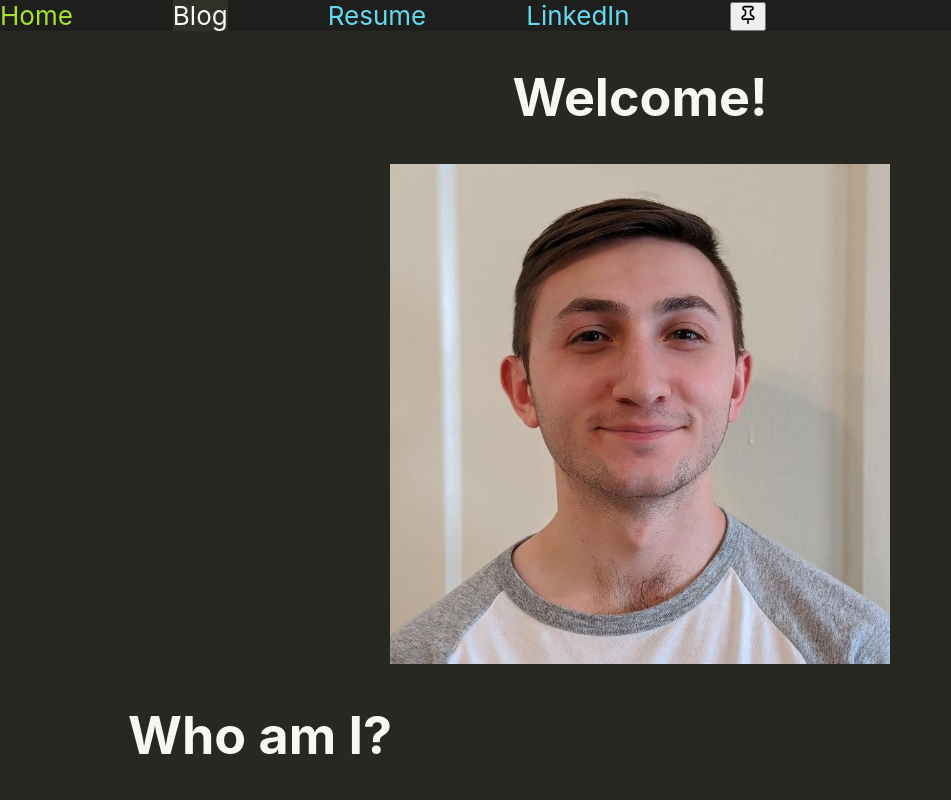
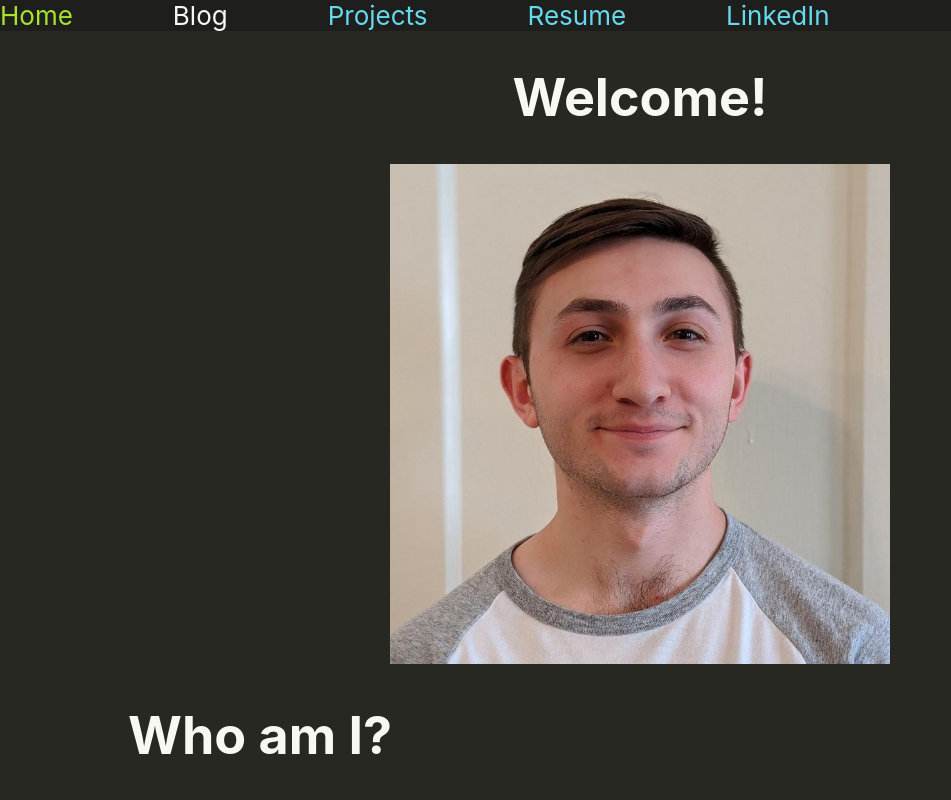
Before and after one commit to zachDiaks/Website, a React (Create React App) app: page /#/ in a window 1280 px wide. Shown: the top 800 px of the page, without its empty margins (0-951 px from the left). Built offline with nearby package versions, Linux system fonts and the light colour scheme.

Commit message:
Update Blog dropdown behavior

```diff
--- a/src/components/Toolbar.css
+++ b/src/components/Toolbar.css
@@ -15,6 +15,13 @@
 
 .BlogDropdown {
     display: flex;
+    background-color: var(--toolbar-color);
+    flex-direction: column;
+    gap: 10px;
+}
+
+.BlogDropdown-Expanded {
+    display: flex;
     background-color: var(--dropdown-bg-color);
     flex-direction: column;
     gap: 10px;
--- a/src/components/Toolbar.jsx
+++ b/src/components/Toolbar.jsx
@@ -1,18 +1,9 @@
-import React, { useState } from "react";
+import{ useState } from "react";
 import { Link } from "react-router-dom";
-import { motion, AnimatePresence } from "framer-motion";
-import { Pin, PinOff, Menu } from "lucide-react";
 import { BlogList } from "../utils/constants";
 import "./Toolbar.css";
 
 const Toolbar = () => {
-  const [pinned, setPinned] = useState(true);
-  const [open, setOpen] = useState(true);
-
-  const togglePin = () => setPinned(!pinned);
-  const toggleOpen = () => {
-    if (!pinned) setOpen(!open);
-  };
 
   const [showBlogDropdown, setShowBlogDropdown] = useState(false)
 
@@ -23,59 +14,46 @@ const Toolbar = () => {
     return linkList
   }
 
+  const handleMouseover = (shouldSet) => {
+    /**
+     * On mouseover:
+     *  1) When entering, set new background to make the bloglist more visible
+     *  2) When exiting, restore background
+     *  3) Either expand or destroy the dropdown by setting the div's state
+     */
+    const targetElement = document.querySelector(".BlogLinkDiv")
+    if (shouldSet && targetElement) {
+      targetElement.classList.remove('BlogDropdown')
+      targetElement.classList.add('BlogDropdown-Expanded')
+    } else if(targetElement) {
+      targetElement.classList.remove('BlogDropdown-Expanded')
+      targetElement.classList.add('BlogDropdown')
+    }
+    setShowBlogDropdown(shouldSet)
+  }
+
   return (
     <div className="Toolbar relative">
-      {/* Expanded menu */}
-      <AnimatePresence>
-        {open && (
-          <motion.div
-            initial={{ opacity: 0, y: -10 }}
-            animate={{ opacity: 1, y: 0 }}
-            exit={{ opacity: 0, y: -100 }}
-            transition={{ duration: 0.25 }}
-            className="bg-gray-800 text-white shadow-md rounded-b-2xl px-6 py-3"
-          >
+
       <div className="ToolbarLink flex justify-center gap-6">
         <Link to="/">Home</Link>
         <div
-                className="BlogDropdown ToolbarLink"
-                onMouseEnter={() => setShowBlogDropdown(true)}
-                onMouseLeave={() => setShowBlogDropdown(false)}
+          className="BlogLinkDiv BlogDropdown ToolbarLink"
+          onMouseEnter={() => handleMouseover(true)}
+          onMouseLeave={() => handleMouseover(false)}
         >
           Blog
           {showBlogDropdown && (
             renderBlogList(BlogList)
           )}
         </div>
+        <a href="https://github.com/zachDiaks">Projects</a>
         <a href="https://github.com/zachDiaks/Website/blob/main/src/resources/resume.pdf">
           Resume
         </a>
         <a href="https://www.linkedin.com/in/zachary-diaks/">LinkedIn</a>
       </div>
-          </motion.div>
-        )}
-      </AnimatePresence>
 
-      {/* Floating control buttons (always visible) */}
-      <div className="absolute top-2 right-2 flex gap-2 z-50">
-        <button
-          onClick={togglePin}
-          className="p-2 rounded-full hover:bg-gray-800 text-white bg-gray-700 transition"
-          title={pinned ? "Unpin toolbar" : "Pin toolbar"}
-        >
-          {pinned ? <Pin size={20} /> : <PinOff size={20} />}
-        </button>
-
-        {!pinned && (
-          <button
-            onClick={toggleOpen}
-            className="p-2 rounded-full hover:bg-gray-800 text-white bg-gray-700 transition"
-            title={open ? "Collapse toolbar" : "Expand toolbar"}
-          >
-            <Menu size={20} />
-          </button>
-        )}
-      </div>
     </div>
   );
 };
```
Lines whose indentation alone changed are shown as unchanged.
